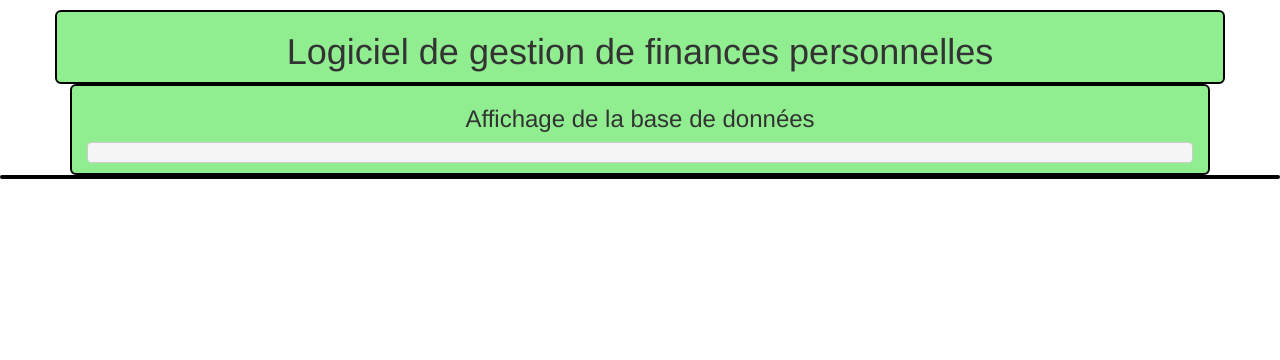
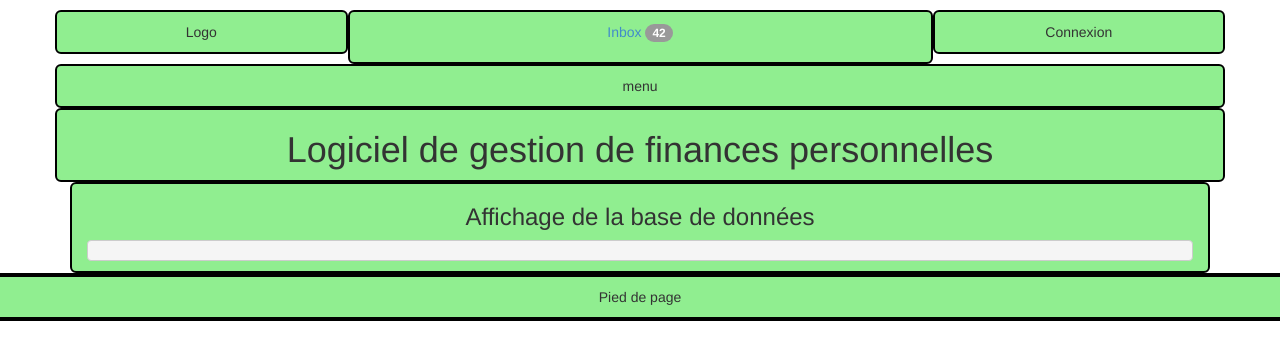
Before and after one commit to relaxmax68/autogestion.old, a PHP site: a page that uses vues/footer.php in a window 1280 px wide. Shown: the top 360 px of the page. Run offline with PHP 8.4, Linux system fonts and the light colour scheme; data that the repository does not hold is empty; a stand-in replaces the project's code that opens the database connection.

Commit message:
restructuration de la page principale

```diff
--- /dev/null
+++ b/vues/connexion.php
@@ -0,0 +1,3 @@
+<div class="col-lg-3">
+	Connexion
+</div>
--- a/vues/footer.php
+++ b/vues/footer.php
@@ -1,12 +1,5 @@
-<footer>
-<?php
-
-
-
-?>
+<footer class="row">
+	<div class="col-lg-12">
+	 	Pied de page
+	</div>
 </footer>
-
-<!-- ne rien changer ci-dessous -->
-
-</body>
-</html>
--- /dev/null
+++ b/vues/logo.php
@@ -0,0 +1,3 @@
+<div class="col-lg-3">
+	Logo
+</div>
--- /dev/null
+++ b/vues/menu.php
@@ -0,0 +1,5 @@
+<div class="row">
+	<div class="col-lg-12">
+    	menu
+    </div>
+</div>
--- /dev/null
+++ b/vues/module.php
@@ -0,0 +1,5 @@
+<div class="row">
+	<div class="col-lg-3">
+    	module
+    </div>
+</div>
--- /dev/null
+++ b/vues/notifications.php
@@ -0,0 +1,5 @@
+<div class="col-lg-6">
+	<p>
+    	<a href="#">Inbox <span class="badge">42</span></a>
+  	</p>
+</div>
--- a/vues/page_globale.php
+++ b/vues/page_globale.php
@@ -1,18 +1,22 @@
-<?php
+<?
 /*
 ** structure de la page de présentation principale
 */
-require_once("head.php");
+require_once("head.php");?>
 
-echo '<div class="container">';
+<div class="container">
+	<div class="row">
+		<?
+		require_once("logo.php");
+		require_once("notifications.php");
+		require_once("connexion.php");
+		?>
+	</div>
 
-// affichage de la barre de connexion supérieure :
-if(!empty($_SESSION['connex_active'])) {
-  barreConnexion($_SESSION['connex_active']);
-}
-
-require_once("header.php");
-require_once("section.php");
+	<?
+	require_once("menu.php");
+	require_once("header.php");
+	require_once("section.php");
 echo '</div>';
 
 require_once("footer.php");
```
